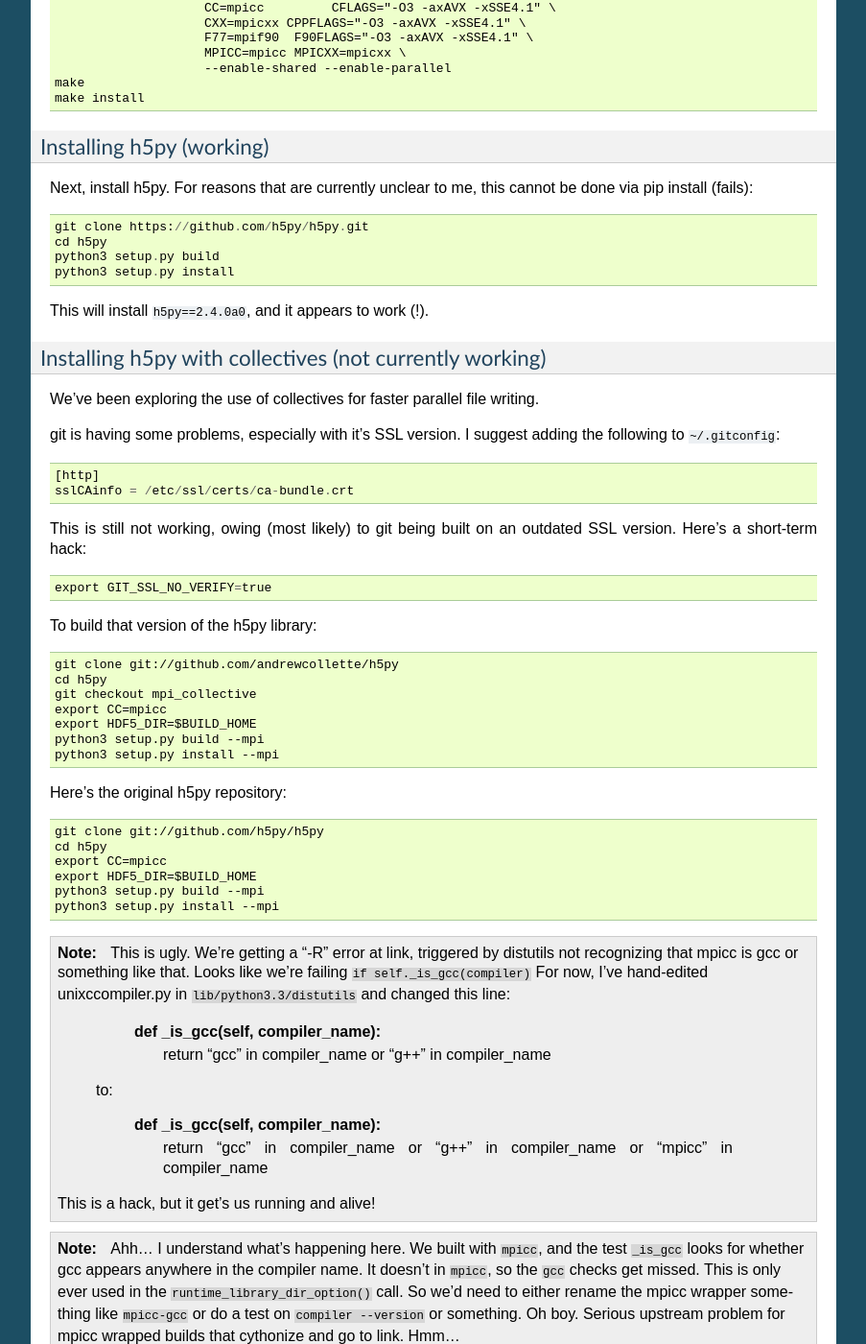
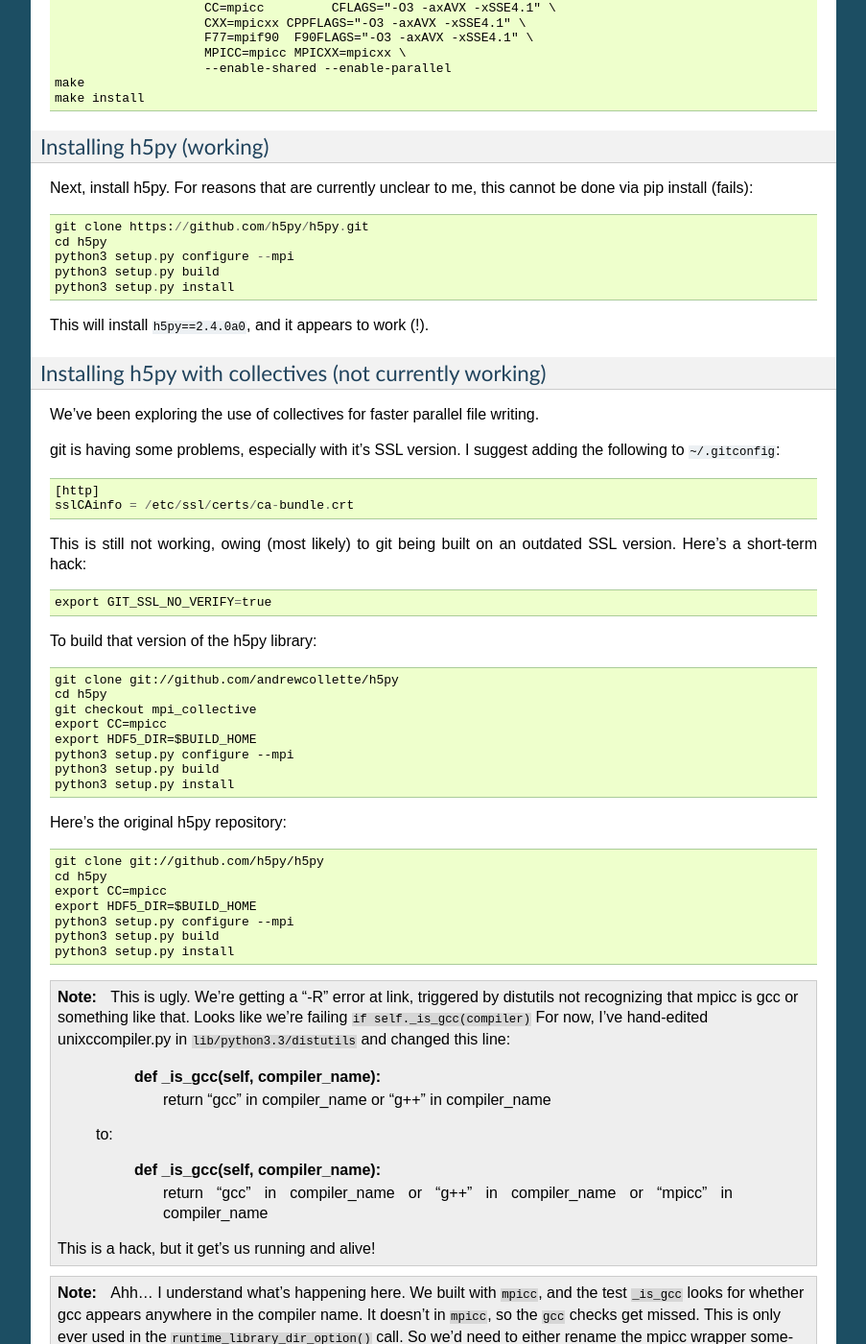
Before and after one commit to enlighter/dedalus, a Sphinx documentation site: the page built from docs/machines/nasa_pleiades/pleiades_intel.rst, in a window 1280 px wide and 1400 px high, scrolled down 5735 px. Shown: the whole window at 96% size, without its empty margins (198-1101 px from the left). Built offline with Sphinx 7.4.7, drawn with Linux system fonts in a browser that asks for light colours; formulas are drawn with MathJax 3; pages that are not in the unit, such as notebooks, are missing from menus.

Commit message:
Updated h5py install instructions for various machines.  Also added new Discover install instructions.

```diff
--- a/docs/installation.rst
+++ b/docs/installation.rst
@@ -38,6 +38,7 @@ Supercomputers
 
    machines/stampede/stampede
    machines/nasa_pleiades/pleiades
+   machines/nasa_discover/discover
    machines/trestles/trestles
    machines/janus/janus
    machines/savio/savio
--- a/docs/machines/nasa_pleiades/pleiades_intel.rst
+++ b/docs/machines/nasa_pleiades/pleiades_intel.rst
@@ -381,6 +381,7 @@ this cannot be done via pip install (fails)::
 
      git clone https://github.com/h5py/h5py.git
      cd h5py
+     python3 setup.py configure --mpi
      python3 setup.py build
      python3 setup.py install
 
@@ -411,8 +412,9 @@ To build that version of the h5py library::
      git checkout mpi_collective
      export CC=mpicc
      export HDF5_DIR=$BUILD_HOME
-     python3 setup.py build --mpi
-     python3 setup.py install --mpi
+     python3 setup.py configure --mpi
+     python3 setup.py build
+     python3 setup.py install
 
 
 Here's the original h5py repository::
@@ -421,8 +423,9 @@ Here's the original h5py repository::
      cd h5py
      export CC=mpicc
      export HDF5_DIR=$BUILD_HOME
-     python3 setup.py build --mpi
-     python3 setup.py install --mpi
+     python3 setup.py configure --mpi
+     python3 setup.py build
+     python3 setup.py install
 
 .. note::
      This is ugly.  We're getting a "-R" error at link, triggered by
--- a/docs/machines/stampede/stampede.rst
+++ b/docs/machines/stampede/stampede.rst
@@ -400,8 +400,9 @@ writing.  To build that version of the h5py library::
      git checkout mpi_collective
      export CC=mpicc
      export HDF5_DIR=$BUILD_HOME
-     python3 setup.py build --mpi
-     python3 setup.py install --mpi
+     python3 setup.py configure --mpi
+     python3 setup.py build
+     python3 setup.py install
 
 To enable collective outputs within dedalus, edit ``dedalus2/data/evaluator.py`` and
 replace::
--- a/docs/machines/trestles/trestles.rst
+++ b/docs/machines/trestles/trestles.rst
@@ -1,5 +1,8 @@
 Install notes for Trestles
 ==========================
+
+.. note::
+   These are a very old set of installation instructions.  They likely no longer work.
 
 Make sure to do
 
```
Also changed, not shown: docs/machines/nasa_discover/discover.rst (added, +62 -0 lines), docs/machines/nasa_pleiades/pleiades_gcc.rst (+6 -4 lines).
